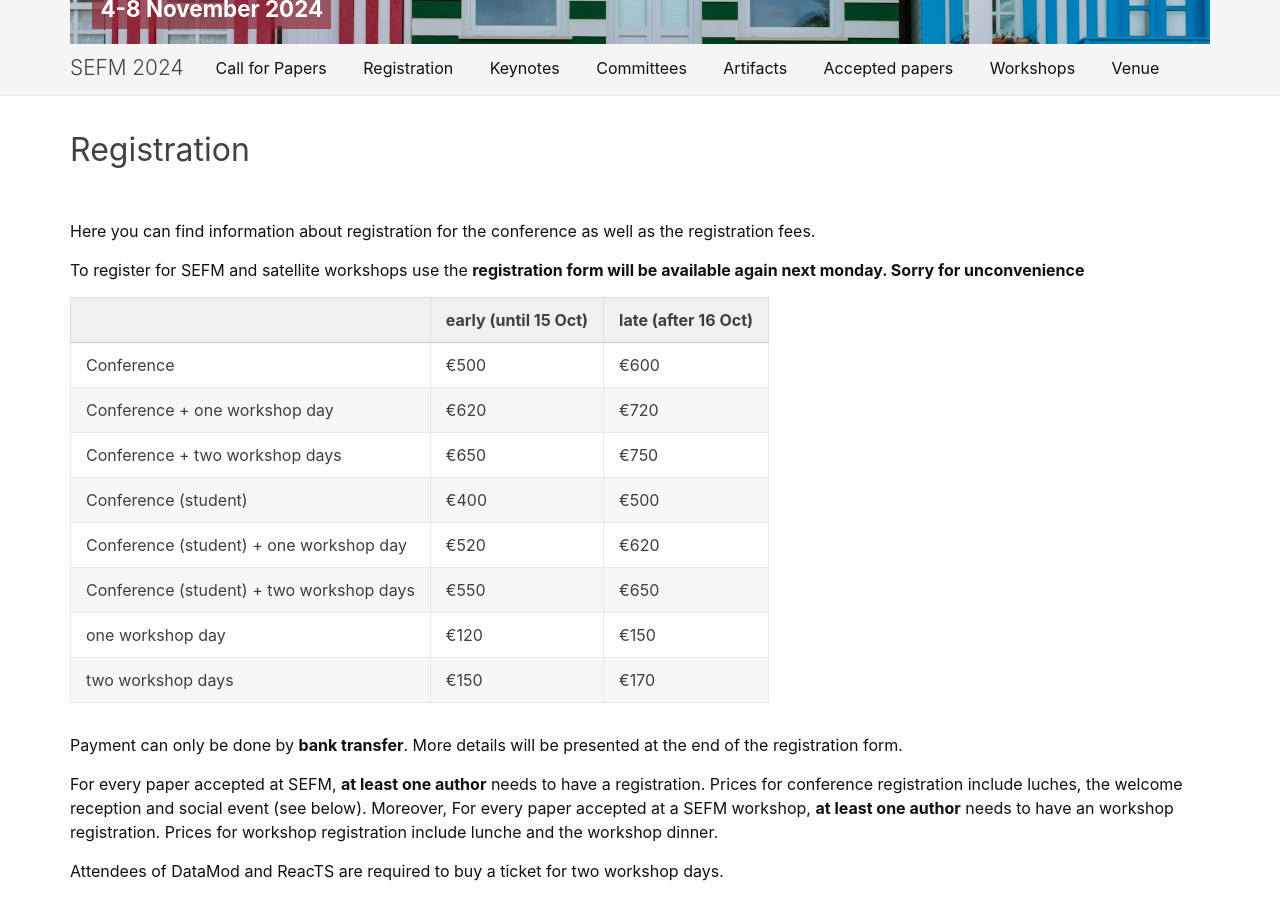
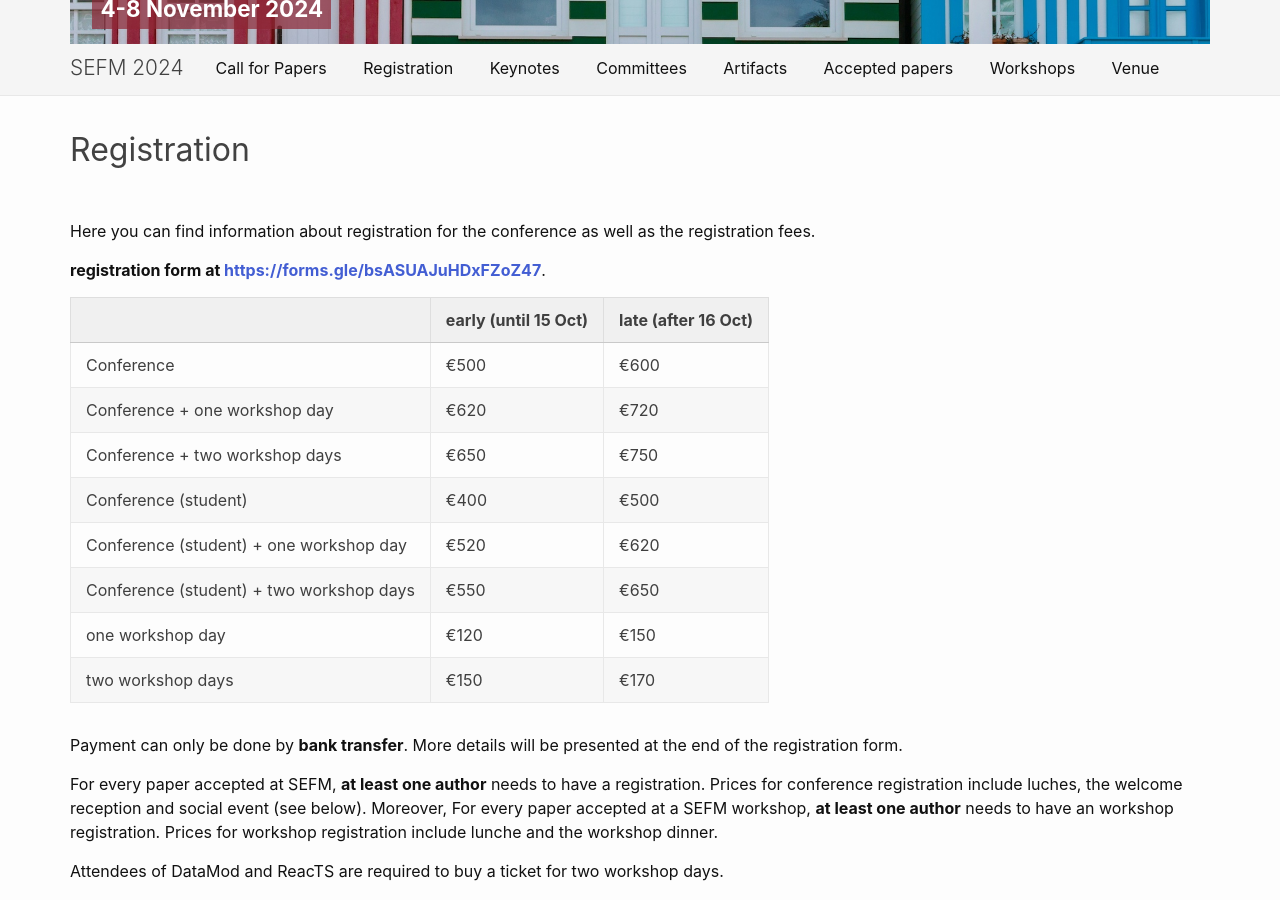
Before and after one commit to sefm-conference/2024, a Jekyll site: the page built from _pages/registration.md, in a window 1280 px wide and 900 px high, scrolled down 370 px. Built offline with Jekyll 4.4.1, drawn with Linux system fonts in a browser that asks for light colours.

Commit message:
Update registration.md

```diff
--- a/_pages/registration.md
+++ b/_pages/registration.md
@@ -9,9 +9,7 @@ hide: false
 
 Here you can find information about registration for the conference as well as the registration fees.
 
-To register for SEFM and satellite workshops use the **registration form will be available again next monday. Sorry for unconvenience**
-
-<!-- **registration form at  [https://forms.gle/bsASUAJuHDxFZoZ47](https://forms.gle/bsASUAJuHDxFZoZ47)**. -->
+ **registration form at  [https://forms.gle/bsASUAJuHDxFZoZ47](https://forms.gle/bsASUAJuHDxFZoZ47)**.
 
 |                                          | early (until 15 Oct) | late (after 16 Oct) |
 | ---------------------------------------- | -------------------- | ------------------- |
```
